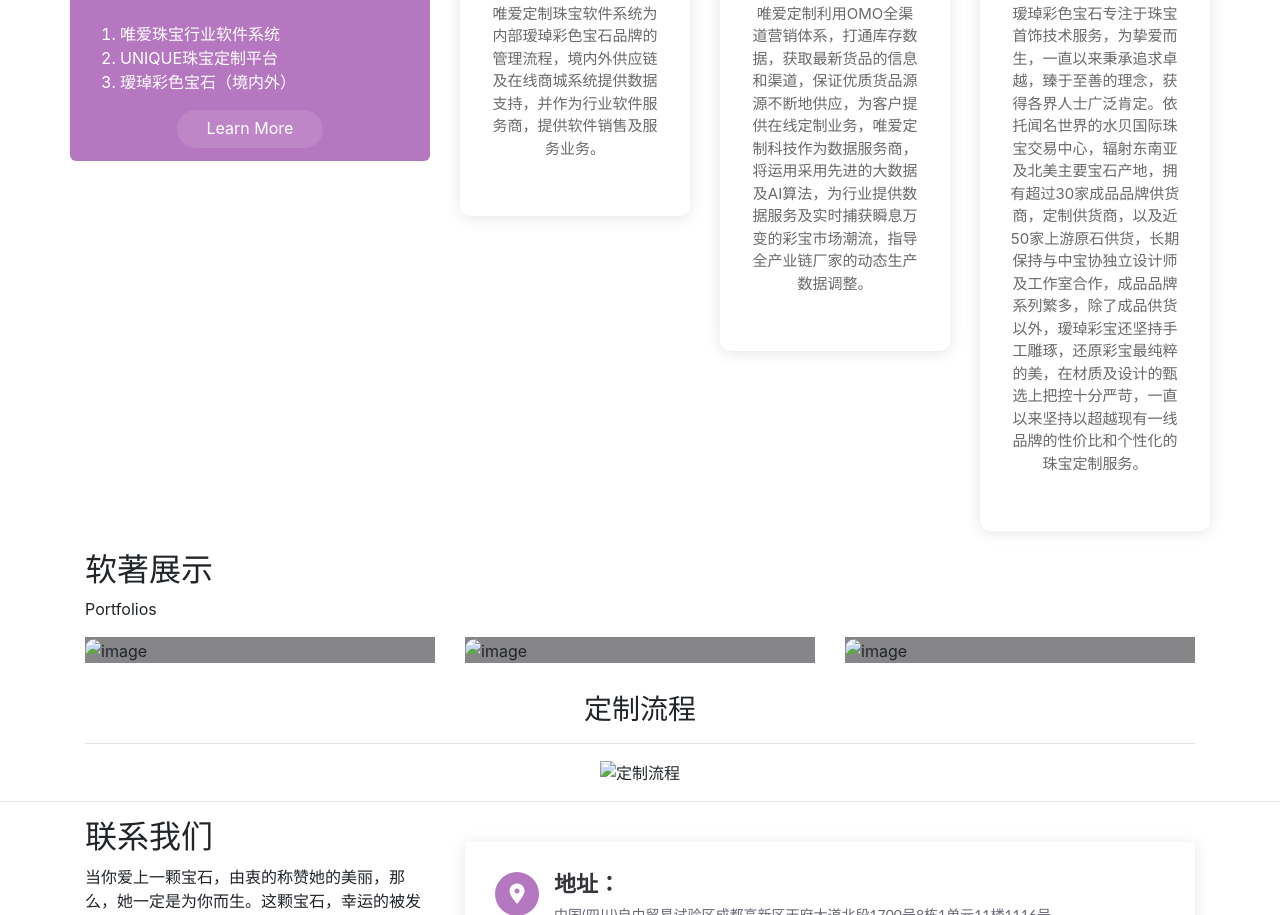
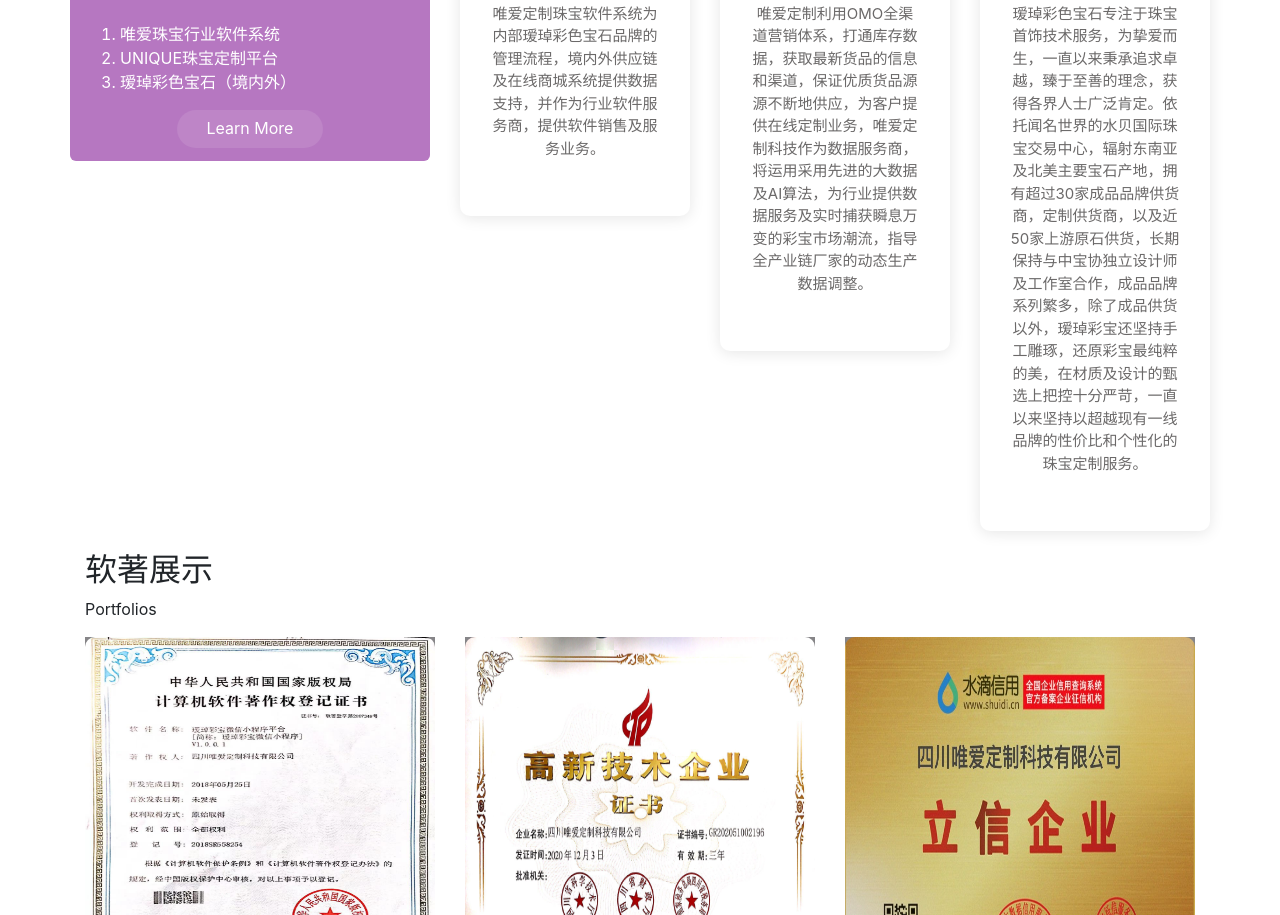
Before and after one commit to xiayiting/wadz, a plain HTML site: page index.html in a window 1280 px wide. Shown: the part 1885-2800 px from the top of the page. Drawn offline with nearby package versions, Linux system fonts and the light colour scheme; the site is published under a folder, as on GitHub Pages, so addresses that start at the root find nothing.

Commit message:
Add files via upload

```diff
--- a/index.html
+++ b/index.html
@@ -54,7 +54,7 @@
     <!-- Banner Section -->
 	 <section id="hero" class="d-flex align-items-center">
 		 <div class="container text-center">
-		 	<img src="/wadz/image/logo.jpg">
+		 	<img src="image/logo.jpg">
 		 <h1>欢迎进入唯爱定制官网</h1>
 	     <h2>Jewelry Design and Jewelry Software Maker</h2>
 		 <a href="#about" class="btn_get_started">Get Started</a>
@@ -73,7 +73,7 @@
 		   <div class="col-lg-6">
 		   <h2>企业简介</h2>
 			   <h3>Introduction</h3>
-			<img class="brand" src="/wadz/image/brand.jpg" alt="image">
+			<img class="brand" src="image/brand.jpg" alt="image">
 		   </div>
 		   <div class="col-lg-6 pt-4 pt-lg-0">
 		   <p>公司创立于2017年9月21日，注册资金500万元，是一家集珠宝行业数据服务，珠宝首饰技术服务，饰物装饰设计，美术图案设计，货物进出口等于一体的多元化企业公司始终秉承“纯天然材料”的理念，尽可能不优化处理，展现宝石独特的美，极具特色的在线C2F全产业链个性化定制服务，满足了年轻群体的珠宝款式个性化的需求，同时利用新一代信息技术为行业厂商提供实时数据服务。</p>
@@ -255,17 +255,17 @@
 			 <div class="row portfolio_container">
 				 <div class="col-lg-4 col-md-6 portfolio_item">
 					 <div class="portfolio_wrap">
-						 <img src="/wadz/image/certificates/c1.jpg" class="img-fluid" alt="image">
+						 <img src="image/certificates/c1.jpg" class="img-fluid" alt="image">
 					 </div>
 				 </div>
 				 <div class="col-lg-4 col-md-6 portfolio_item">
 					<div class="portfolio_wrap">
-						<img src="/wadz/image/certificates/c2.jpg" class="img-fluid" alt="image">
+						<img src="image/certificates/c2.jpg" class="img-fluid" alt="image">
 					</div>
 				</div>
 				<div class="col-lg-4 col-md-6 portfolio_item">
 					<div class="portfolio_wrap">
-						<img src="/wadz/image/certificates/c3.jpg" class="img-fluid" alt="image">
+						<img src="image/certificates/c3.jpg" class="img-fluid" alt="image">
 					</div>
 				</div>
 			 </div>
@@ -278,7 +278,7 @@
 			 <div class="text-center">
 				 <h3>定制流程</h3>
 				 <hr>
-				 <img src="/wadz/image/fluid.png" alt="定制流程">
+				 <img src="image/fluid.png" alt="定制流程">
 			 </div>
 		 </div>
 	 </section>
@@ -337,7 +337,7 @@
     <!-- Option 1: jQuery and Bootstrap Bundle (includes Popper) -->
     <script src="https://code.jquery.com/jquery-3.5.1.slim.min.js" integrity="sha384-DfXdz2htPH0lsSSs5nCTpuj/zy4C+OGpamoFVy38MVBnE+IbbVYUew+OrCXaRkfj" crossorigin="anonymous"></script>
     <script src="https://cdn.jsdelivr.net/npm/bootstrap@4.5.3/dist/js/bootstrap.bundle.min.js" integrity="sha384-ho+j7jyWK8fNQe+A12Hb8AhRq26LrZ/JpcUGGOn+Y7RsweNrtN/tE3MoK7ZeZDyx" crossorigin="anonymous"></script>
-    <script type="application/javascript" src="/wadz/js/script.js"></script>
+    <script type="application/javascript" src="js/script.js"></script>
 
   </body>
 </html>
```
